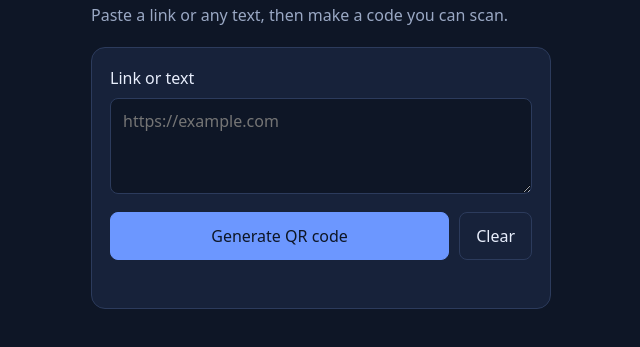
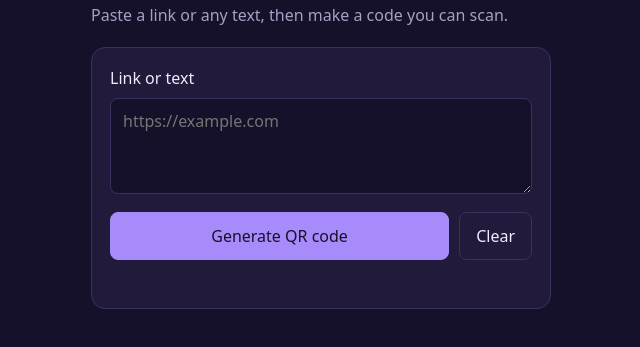
Before and after one commit to kingbody558/body-QR, a plain HTML site: page index.html in a window 1280 px wide. Shown: the part 83-430 px from the top of the page, without its empty margins (319-959 px from the left). Drawn offline with Linux system fonts and the dark colour scheme.

Commit message:
Update style.css

```diff
--- a/css/style.css
+++ b/css/style.css
@@ -1,6 +1,6 @@
 /* ---------- Theme variables ---------- */
 :root {
- --bg: #f3efff;
+  --bg: #f3efff;
   --bg-gradient: linear-gradient(160deg, #f3efff 0%, #dff5f3 100%);
   --surface: #ffffff;
   --ink: #241b3a;
@@ -14,17 +14,17 @@
 
 @media (prefers-color-scheme: dark) {
   :root {
-    --bg: #0e1626;
-    --surface: #17223a;
-    --ink: #e8eefc;
-    --muted: #9aa8c4;
-    --line: #2c3b5c;
-    --accent: #6c97ff;
-    --accent-ink: #0e1626;
+    --bg: #16112a;
+    --bg-gradient: linear-gradient(160deg, #16112a 0%, #0f2230 100%);
+    --surface: #211a3b;
+    --ink: #efeafc;
+    --muted: #a79fc4;
+    --line: #3a3160;
+    --accent: #a78bfa;
+    --accent-ink: #16112a;
     --err: #ff8a80;
   }
 }
-
 /* ---------- Base ---------- */
 *, *::before, *::after { box-sizing: border-box; }
 
```
